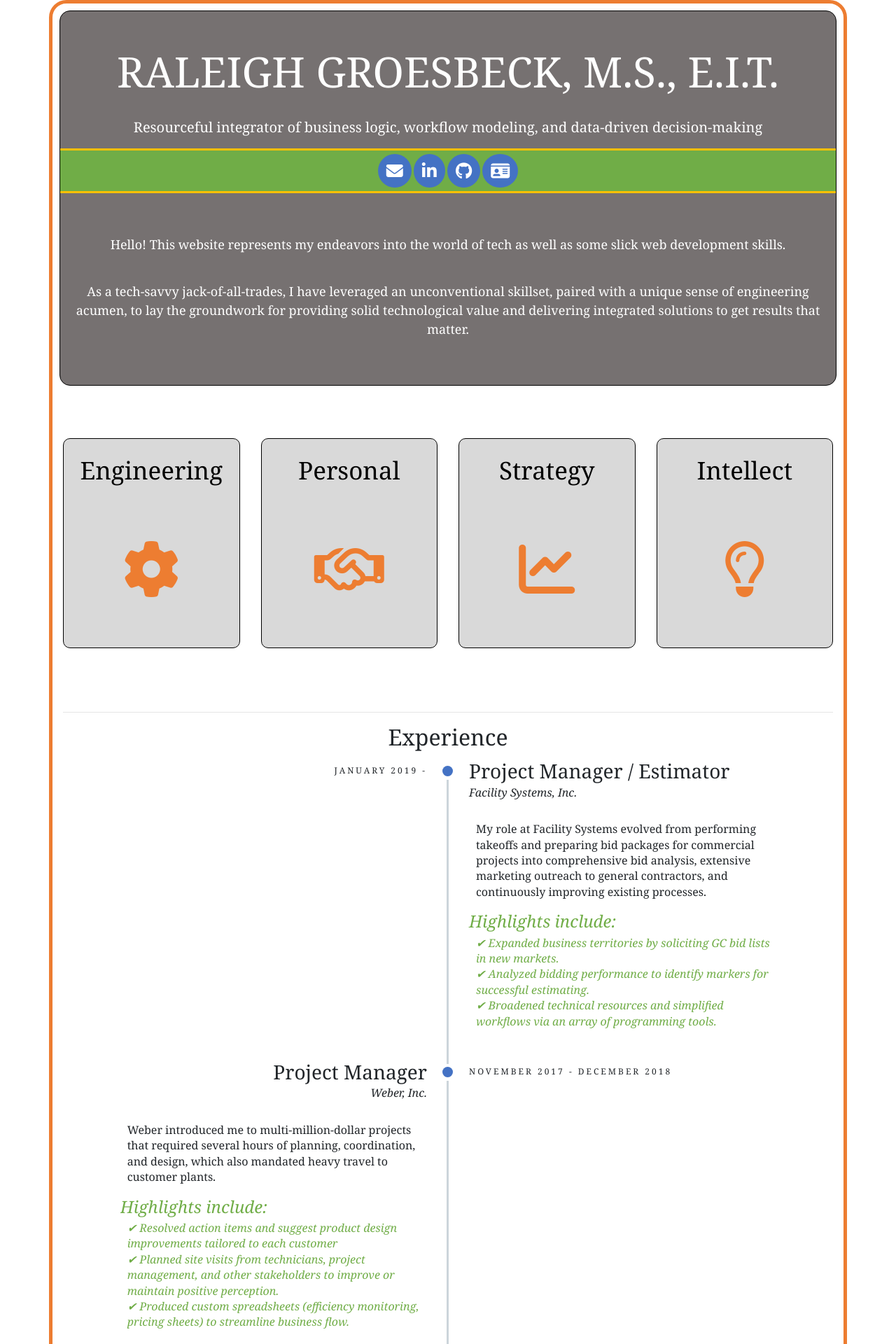
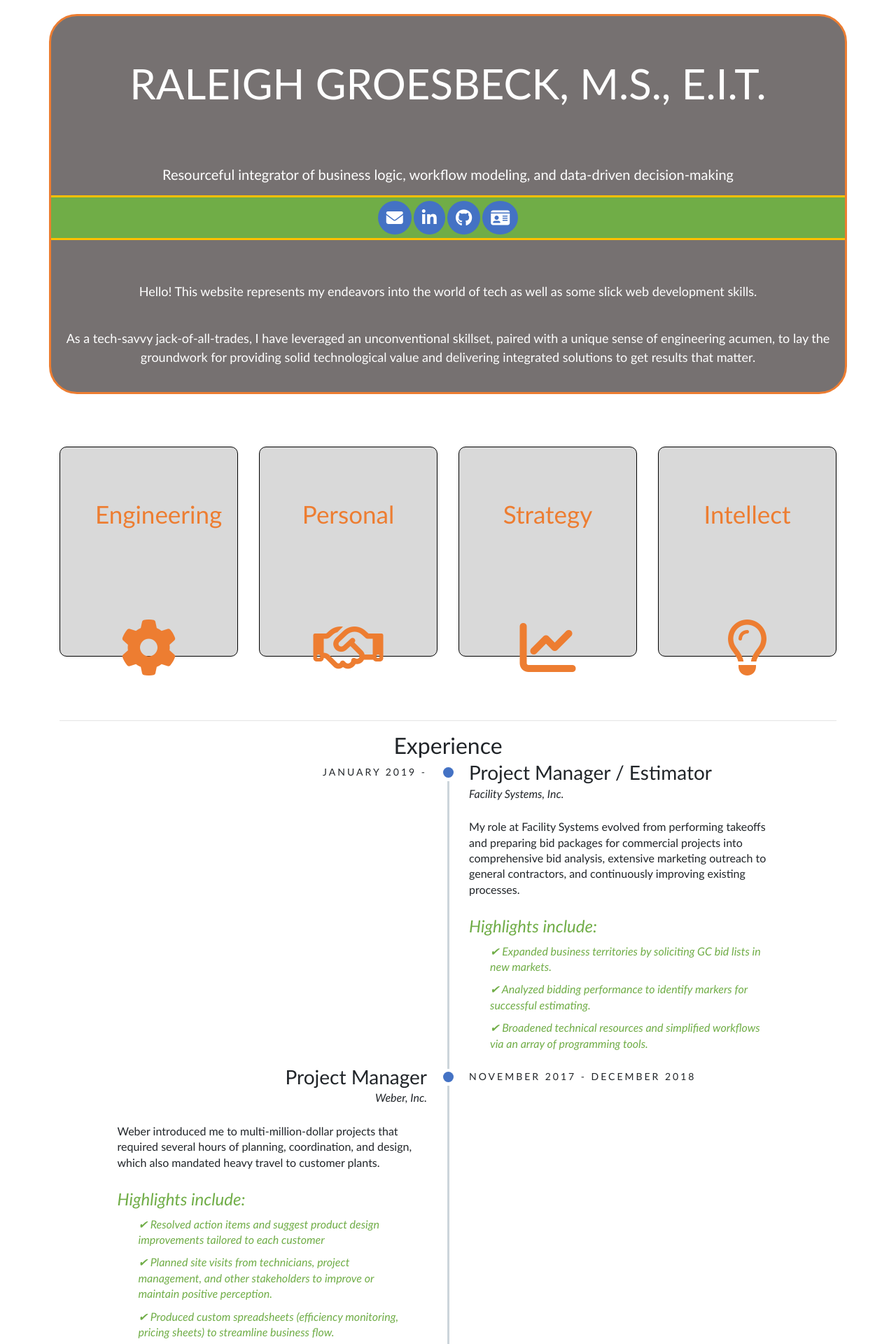
Before and after one commit to DigitalDadKC/Resume-2.0, a PHP site: page / in a window 1280 px wide. Shown: the top 1920 px of the page at 70% size. Run offline with PHP 8.4, Linux system fonts and the light colour scheme; some libraries are stand-ins or nearby versions.

Commit message:
Add files via upload

```diff
--- a/css/main.css
+++ b/css/main.css
@@ -11,7 +11,7 @@ light gray    #d9d9d9
   padding: 0;
   font-weight: normal;
   text-decoration: none;
-  font-family: Georgia;
+  font-family: Candara;
 }
 
 body,
@@ -21,17 +21,45 @@ html {
   justify-content: center;
 }
 
-#layout {
-  background-color: white;
-  border: 5px solid #ed7d31;
-  border-radius: 25px;
-  width: 100%;
+h1 {
+  padding: 50px;
+  text-align: center;
+}
+
+.parallax1 {
+  background-image: none;
+  background-attachment: fixed;
+  background-position: center;
+  background-repeat: no-repeat;
+  background-size: cover;
+  padding: 0;
+}
+
+.parallax2 {
+  background-image: url('parallax2.webp');
+  min-height: 100%;
+  background-attachment: fixed;
+  background-position: center;
+  background-repeat: no-repeat;
+  background-size: cover;
+  padding: 40px;
+}
+
+.parallax3 {
+  background-image: url('parallax3.webp');
+  min-height: 100%;
+  background-attachment: fixed;
+  background-position: center;
+  background-repeat: no-repeat;
+  background-size: cover;
+  padding: 40px;
 }
 
 #header {
   background-color: #767171;
-  border-radius: 20px 20px 0 0;
   text-align: center;
+  border: 3px solid #ed7d31;
+  margin: 0;
 }
 
 #name {
@@ -70,17 +98,9 @@ html {
   border-radius: 50%;
 }
 
-#resumeicon img {
-  color: white;
-  width: 45px;
-  height: 45px;
-  padding-bottom: 10px;
-  vertical-align: middle;
-}
-
 #intro {
   color: white;
-  padding: 10px;
+  padding: 20px;
 }
 
 #cards {
@@ -92,10 +112,6 @@ html {
   height: 300px;
   perspective: 1000px;
   margin: 20px 0;
-}
-
-.flip-card h1 {
-  font-size: 5vw;
 }
 
 .flip-card-inner {
@@ -124,7 +140,7 @@ html {
   color: #ed7d31;
 }
 
-.flip-card-front h1 {
+.flip-card-front h2 {
   color: black;
 }
 
@@ -134,6 +150,11 @@ html {
   transform: rotateY(180deg);
 }
 
+#experience {
+  background-color: white;
+  border-radius: 40px;
+}
+
 #experience h2 {
   text-align: center;
 }
@@ -141,10 +162,6 @@ html {
 ul {
   list-style: none;
   margin-left: 10px;
-}
-
-.example-title {
-  margin-bottom: 10px;
 }
 
 .timeline {
@@ -165,6 +182,10 @@ ul {
   position: relative;
 }
 
+.timeline-item {
+  padding: 15px;
+}
+
 .timeline-info, .timeline-content {
   padding-left: 20px;
 }
@@ -178,7 +199,7 @@ ul {
 }
 
 .timeline-info {
-  font-size: 12px;
+  font-size: 14px;
   font-weight: 700;
   letter-spacing: 3px;
   margin: 0 0 0.5em;
@@ -220,7 +241,8 @@ ul {
 }
 
 .timeline-description {
-  padding: 10px 10px;
+  padding: 5px 5px 5px 0;
+  margin-bottom: 25px;
 }
 
 .timeline-item:last-child .timeline-marker:after {
@@ -236,13 +258,17 @@ ul {
   margin-bottom: 0;
 }
 
-.timeline-content .timeline-checklist li, .timeline-content h4 {
+.timeline-checklist li, .timeline-content h4 {
   color: #70ad47;
   font-style: italic;
 }
 
-.timeline-checklist {
-  padding: 10px 0 30px 0;
+.timeline-checklist li {
+  padding: 5px 20px;;
+}
+
+#skills {
+  margin: 70px 0;
 }
 
 #skills h1 {
@@ -251,11 +277,13 @@ ul {
 
 #circleBar {
   text-align: center;
+  background-color: white;
+  border-radius: 40px;
 }
 
 #circleBar .round {
   position: relative;
-  margin-bottom: 50px;
+  margin: 50px 0;
 }
 
 /* percentage title */
@@ -291,11 +319,13 @@ section button:hover {
 
 #why {
   display: block;
-  padding: 10px;
+  padding: 20px;
   text-align: center;
+  background-color: white;
+  border-radius: 40px;
 }
 
-.why p {
+#why p {
   display: inline;
   font-size: 36px;
 }
@@ -304,25 +334,28 @@ section button:hover {
   text-decoration: underline;
 }
 
-.fadeinright {
-  opacity: 0;
-}
-
-.fadeinleft {
-  opacity: 0;
-}
-
 .fadein {
   opacity: 0;
 }
 
+@media (min-width: 640px) {
+
+.parallax1 {
+  background-image: url('parallax1.jpg');
+  min-height: 100%;
+}
+
+#header {
+  margin-top: 20px;
+  border-radius: 40px;
+}
+
+.parallax2 {
+  background-image: url('parallax2.webp');
+}
+}
+
 @media (min-width: 992px) {
-  #header {
-    padding: 40px 0;
-    margin: 10px 10px 0;
-    border-radius: 15px;
-    border: 1px solid black;
-  }
 
   #header h1 {
     font-size: 60px;
@@ -337,7 +370,7 @@ section button:hover {
   }
 
   .flip-card {
-    margin: 75px 0;
+    margin: 75px 0 75px 0;
   }
 
   .flip-card h1 {
@@ -352,6 +385,10 @@ section button:hover {
     display: block;
     margin: 0;
     padding: 0;
+  }
+
+  .timeline-item {
+    margin-bottom: 20px;
   }
 
   .timeline-centered .timeline-place {
```
Also changed, not shown: css/parallax1.jpg (added), css/parallax2.webp (added), css/parallax3.webp (added).
